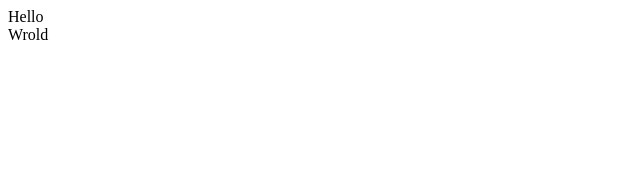
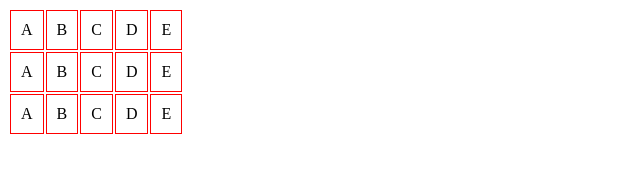
Before and after one commit to Crosser9069/asd, a plain HTML site: page index.html in a window 1280 px wide. Shown: the whole page, without its empty margins (0-640 px from the left). Drawn offline with Linux system fonts and the light colour scheme.

Commit message:
README.md 작성

```diff
--- a/index.html
+++ b/index.html
@@ -5,9 +5,37 @@
   <meta http-equiv="X-UA-Compatible" content="IE=edge">
   <meta name="viewport" content="width=device-width, initial-scale=1.0">
   <title>Document</title>
+  <style>
+    td {
+      border:1px solid red;
+      padding: 10px;
+    }
+  </style>
+
 </head>
 <body>
-  <div>Hello</div>
-  <div>Wrold</div>
+  <table>
+    <tr>
+      <td>A</td>
+      <td>B</td>
+      <td>C</td>
+      <td>D</td>
+      <td>E</td>
+    </tr>
+    <tr>
+      <td>A</td>
+      <td>B</td>
+      <td>C</td>
+      <td>D</td>
+      <td>E</td>
+    </tr>
+    <tr>
+      <td>A</td>
+      <td>B</td>
+      <td>C</td>
+      <td>D</td>
+      <td>E</td>
+    </tr>
+  </table>
 </body>
 </html>
```
Also changed, not shown: 1 other file.
